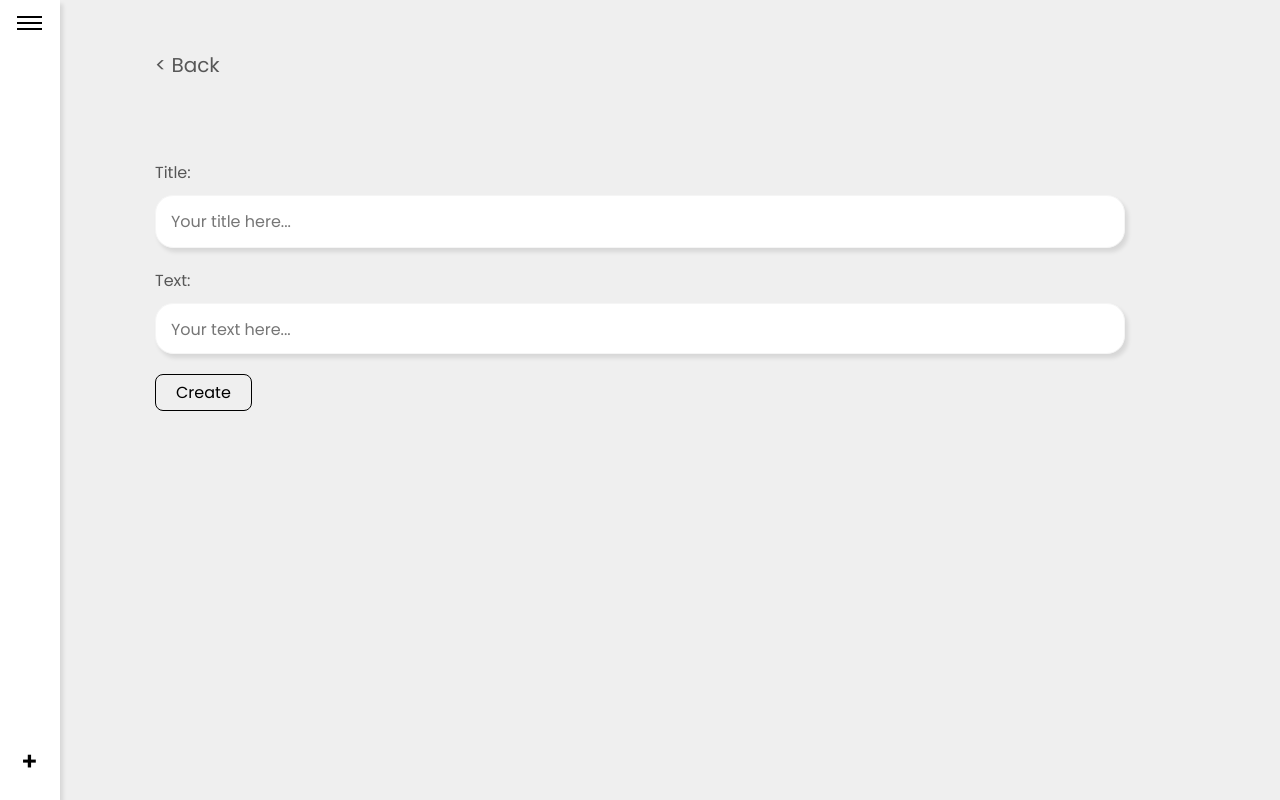
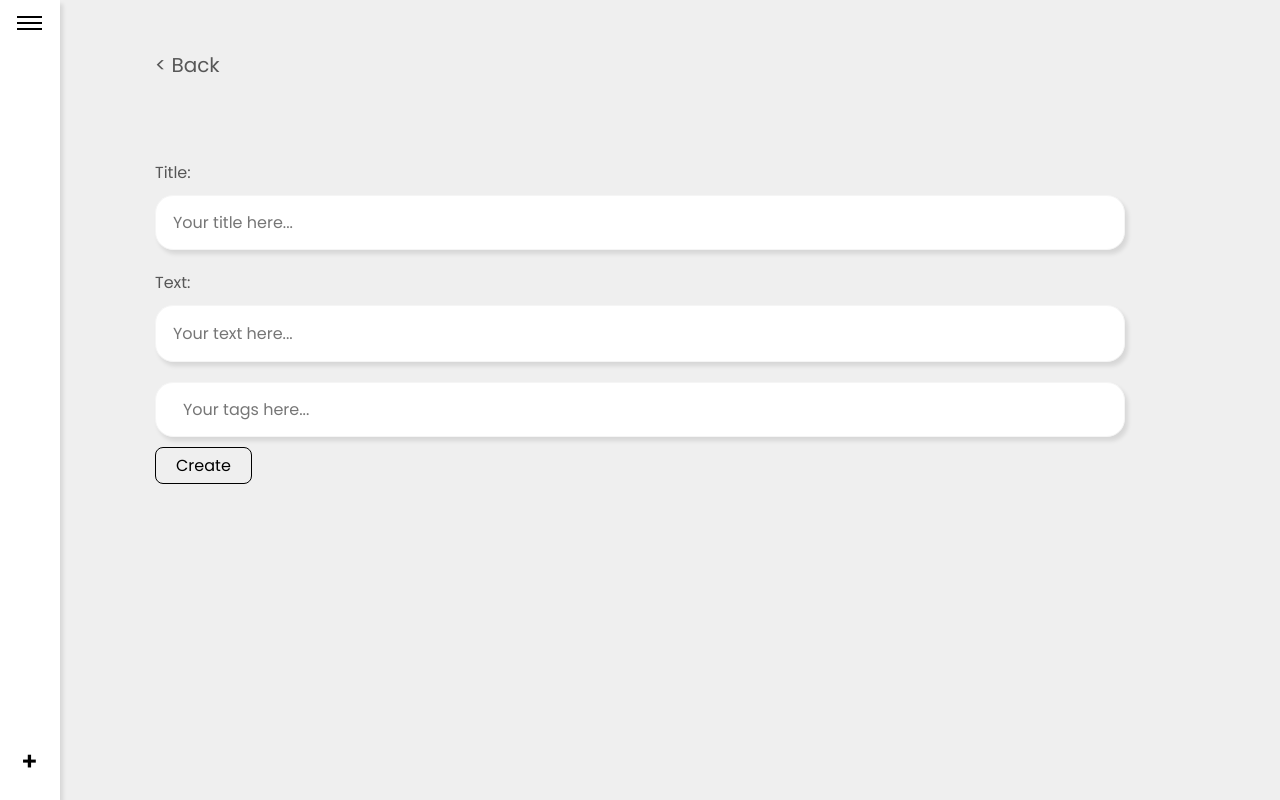
Before and after one commit to shittycodesource/vue-todo-list, a Vue app: page /create in a window 1280 px wide. Built offline with nearby package versions, Linux system fonts and the light colour scheme.

Commit message:
tags input

```diff
--- a/src/App.vue
+++ b/src/App.vue
@@ -1,5 +1,6 @@
 <template>
     <div id="app">
+        <v-icons-sprites/>
         <v-sidebar/>
         <main class="main">
             <transition name="page" mode="out-in">
@@ -11,11 +12,13 @@
 
 <script>
 import vSidebar from './components/app/vSidebar.vue';
+import vIconsSprites from './components/app/vIconsSprites.vue';
 
 export default {
     name: "App",
     components: {
-        vSidebar
+        vSidebar,
+        vIconsSprites
     }
 };
 </script>
--- a/src/components/Inputs/vInput.vue
+++ b/src/components/Inputs/vInput.vue
@@ -1,7 +1,10 @@
 <template>
     <v-input-wrapper>
+        <template #label>
             <span v-if="label">{{ label }}</span>
+        </template>
 
+        <template #input>
             <input
                 class="input"
                 :class="{'input--with-message': message}"
@@ -11,6 +14,7 @@
                 @input="onInput"
             />
             <div class="input-message" v-if="message">{{ message }}</div>
+        </template>
     </v-input-wrapper>
 </template>
 
@@ -19,11 +23,6 @@ import vInputWrapper from './vInputWrapper.vue';
 
 export default {
     name: "vInput",
-    data() {
-        return {
-            text: '',
-        }
-    },
     components: {
         vInputWrapper
     },
@@ -60,13 +59,8 @@ export default {
 
         width: 100%;
 
-        padding: 13px 15px;
-
-        background: #fff;
+        background: none;
         border: none;
-        border: 1px solid #F5F5F5;
-        border-radius: 18px;
-        box-shadow: $baseBoxShadow;
 
         font-family: inherit;
         color: $textColor;
@@ -82,23 +76,11 @@ export default {
             outline: none;
         }
 
-        &--with-message {
-            border-bottom-left-radius: 0;
-            border-bottom-right-radius: 0;
-        }
-
         &-message {
             display: flex;
             align-items: center;
 
-            padding: 4px 13px;
-
-            border-bottom-right-radius: 18px;
-            border-bottom-left-radius: 18px;
-            background: $blockBackgroundColor;
-            box-shadow: $baseBoxShadow;
-
-            position: relative;
+            padding: 8px 0px;
 
             color: $textColor;
             font-weight: 400;
--- a/src/components/Inputs/vInputWrapper.vue
+++ b/src/components/Inputs/vInputWrapper.vue
@@ -1,6 +1,9 @@
 <template>
-    <label class="input-wrapper">
-        <slot></slot>
+    <label class="input-block">
+        <slot name="label"></slot>
+        <span class="input-wrapper">
+            <slot name="input"></slot>
+        </span>
     </label>
 </template>
 
@@ -11,7 +14,7 @@ export default {
 </script>
 
 <style lang="scss">
-    .input-wrapper {
+    .input-block {
         display: block;
         width: 100%;
 
@@ -20,5 +23,26 @@ export default {
             color: $textColor;
             margin-bottom: 10px;
         }
+
+        &--tags {
+            .input-wrapper {
+                display: flex;
+                align-items: center;
+            }
+        }
+    }
+
+    .input-wrapper {
+        display: block;
+
+        width: 100%;
+
+        padding: 13px 15px;
+
+        background: #fff;
+        border: none;
+        border: 1px solid #F5F5F5;
+        border-radius: 18px;
+        box-shadow: $baseBoxShadow;
     }
 </style>
--- /dev/null
+++ b/src/components/Inputs/vTagsInput.vue
@@ -0,0 +1,106 @@
+<template>
+    <v-input-wrapper class="input-block--tags">
+        <template #label>
+        	<span v-if="label">{{ label }}</span>
+        </template>
+
+    	<template #input>
+    		<tags
+    			:tags="tags"
+    			@deleteTag="deleteTag"
+    		/>
+	        <input
+	            class="input input--tags"
+	            :class="{'input--with-message': message}"
+	            type="text"
+	            :disabled="isDisabled"
+	            :placeholder="!isDisabled ? placeholder : ''"
+	            @keydown="addTag"
+	        />
+	        <div class="input-message" v-if="message">{{ message }}</div>
+    	</template>
+    </v-input-wrapper>
+</template>
+
+<script>
+import vInputWrapper from './vInputWrapper.vue';
+import Tags from '../Tags.vue';
+
+export default {
+    name: "vTagsInput",
+    components: {
+        vInputWrapper,
+        Tags
+    },
+    props: {
+        message: {
+            type: String,
+            default: '',
+        },
+        placeholder: {
+            type: String,
+            default: ''
+        },
+        label: {
+            type: String,
+            default: '',
+        },
+        tags: {
+            type: Array,
+            default: [],
+            required: true
+        },
+    },
+    methods: {
+        addTag(event) {
+        	if (event.code == 'Comma' || event.code == 'Enter') {
+        		event.preventDefault();
+        		let val = event.target.value.trim();
+
+        		if (val.length && !this.tags.includes(val)) {
+        			this.tags.push(val);
+        			event.target.value = '';
+
+        			this.$emit('addTag', this.tags);
+        		}
+        	}
+        },
+        deleteTag(index) {
+        	this.tags.splice(index, 1);
+        }
+    },
+    computed: {
+    	isDisabled() {
+    		if (this.tags.length == 6) {
+    			return true;
+    		}
+    	}
+    }
+};
+</script>
+
+<style lang="scss">
+    .input {
+        display: block;
+
+        width: 100%;
+
+        font-family: inherit;
+        color: $textColor;
+        font-size: inherit;
+
+        transition: border-bottom-left-radius .2s, border-bottom-right-radius .2s;
+
+        &::placeholder {
+            color: #767676;
+        }
+
+        &:focus {
+            outline: none;
+        }
+
+        &--tags {
+        	margin-left: 10px;
+        }
+    }
+</style>
--- a/src/components/Inputs/vTextarea.vue
+++ b/src/components/Inputs/vTextarea.vue
@@ -1,7 +1,10 @@
 <template>
     <v-input-wrapper>
+        <template #label>
             <span v-if="label">{{ label }}</span>
+        </template>
 
+        <template #input>
             <textarea
                 class="input input--textarea"
                 :class="{'input--with-message': message}"
@@ -15,6 +18,7 @@
             <transition name="fade">
                 <div class="input-message" v-if="message">{{ message }}</div>
             </transition>
+        </template>
     </v-input-wrapper>
 </template>
 
@@ -23,11 +27,6 @@ import vInputWrapper from './vInputWrapper.vue';
 
 export default {
     name: "vTextarea",
-    data() {
-        return {
-            text: ''
-        }
-    },
     components: {
         vInputWrapper
     },
@@ -72,7 +71,7 @@ export default {
     .input--textarea {
         margin: 0;
 
-		height: 51px;
+		height: 25px;
         overflow: hidden;
         resize: none;
 
--- /dev/null
+++ b/src/components/Tags.vue
@@ -0,0 +1,73 @@
+<template>
+	<div class="tags">
+		<button
+			class="tag"
+			type="button"
+			v-for="tag, index in tags"
+			:key="index"
+		>
+			{{ tag }}
+			<v-icon class="tag__icon" name="#cancel" @click.native="$emit('deleteTag', index)"/>
+		</button>
+	</div>
+</template>
+
+<script>
+	import vIcon from './app/vIcon.vue';
+
+	export default {
+		name: 'Tags',
+		components: {
+			vIcon
+		},
+		props: {
+			tags: {
+				type: Array,
+				default: [],
+				required: true,
+			}
+		}
+	}
+</script>
+
+<style lang="scss">
+	.tags {
+		display: flex;
+		align-items: center;
+		gap: 15px;
+	}
+
+	.tag {
+		display: flex;
+		align-items: center;
+
+		padding: 2px 20px;
+
+		border: 1px solid $tagColor;
+		background: transparent;
+		border-radius: 4px;
+		cursor: pointer;
+
+		font-family: inherit;
+		font-size: 12px;
+		line-height: 1.8;
+		color: $textColor;
+		text-align: center;
+
+		&__icon {
+			margin-left: 5px;
+			margin-right: -5px;
+			width: 12px;
+			height: 12px;
+			fill: $textColor;
+
+			&:hover {
+				fill: darken($textColor, 10%);
+			}
+		}
+
+		&:hover {
+			border-color: darken($tagColor, 10%);
+		}
+	}
+</style>
--- a/src/components/Tasks/EditTaskPage.vue
+++ b/src/components/Tasks/EditTaskPage.vue
@@ -30,6 +30,11 @@
                         : linesMessage
                 "
             />
+            <v-tags-input
+                :tags="tags"
+                placeholder="Your tags here..."
+                @addTag="emitTags"
+            />
             <slot name="button"></slot>
         </template>
         <template v-else>
@@ -43,6 +48,7 @@
     import vContainer from '../app/vContainer.vue';
     import vInput from '../Inputs/vInput.vue';
     import vTextarea from '../Inputs/vTextarea.vue';
+    import vTagsInput from '../Inputs/vTagsInput.vue';
 
     export default {
         name: 'EditTaskPage',
@@ -66,6 +72,10 @@
             text: {
                 type: String,
                 default: '',
+            },
+            tags: {
+                type: Array,
+                required: true
             }
         },
         components: {
@@ -73,6 +83,7 @@
             vPageHeader,
             vInput,
             vTextarea,
+            vTagsInput
         },
         methods: {
             reset() {
@@ -83,6 +94,9 @@
             },
             update() {
                 this.$forceUpdate();
+            },
+            emitTags(arr) {
+                this.$emit('throwTags', arr);
             }
         },
         computed: {
--- /dev/null
+++ b/src/components/app/vIcon.vue
@@ -0,0 +1,17 @@
+<template>
+	<svg>
+		<use :xlink:href="name"></use>
+	</svg>
+</template>
+
+<script>
+	export default {
+		name: 'vIcon',
+		props: {
+			name: {
+				type: String,
+				required: true,
+			}
+		}
+	}
+</script>
--- /dev/null
+++ b/src/components/app/vIconsSprites.vue
@@ -0,0 +1,19 @@
+<template>
+	<div display="none" v-once>
+
+        <svg display="none">
+            <symbol id="cancel" viewBox="0 0 12 12">
+                <g>
+                    <path d="M9.85499 2.85502L9.14499 2.14502L5.99999 5.29502L2.85499 2.14502L2.14499 2.85502L5.29499 6.00002L2.14499 9.14502L2.85499 9.85502L5.99999 6.70502L9.14499 9.85502L9.85499 9.14502L6.70499 6.00002L9.85499 2.85502Z"/>
+                </g>
+            </symbol>
+        </svg>
+
+	</div>
+</template>
+
+<script>
+	export default {
+		name: 'vIconsSprites'
+	}
+</script>
--- a/src/pages/CreatePage.vue
+++ b/src/pages/CreatePage.vue
@@ -3,8 +3,10 @@
         ref="editPage"
         :title="title"
         :text="text"
+        :tags="tags"
         @emitInput="(newTitle) => title = newTitle"
         @emitTextarea="(newText) => text = newText"
+        @emitTags="(newTags) => tags = newTags"
     >
         <template #button>
             <v-button @click.native="createTask">Create</v-button>
@@ -23,6 +25,7 @@
             return {
                 title: '',
                 text: '',
+                tags: []
             }
         },
         components: {
--- a/src/pages/EditPage.vue
+++ b/src/pages/EditPage.vue
@@ -4,8 +4,10 @@
         :notFound="notFound"
         :title="title"
         :text="text"
+        :tags="tags"
         @emitInput="(newTitle) => title = newTitle"
         @emitTextarea="(newText) => text = newText"
+        @emitTags="(newTagsew) => tags = newTags"
     >
         <template #button>
             <v-button @click.native="editTask">Edit</v-button>
@@ -24,6 +26,7 @@
             return {
                 title: '',
                 text: '',
+                tags: [],
                 notFound: false
             }
         },
```
Lines whose indentation alone changed are shown as unchanged.
